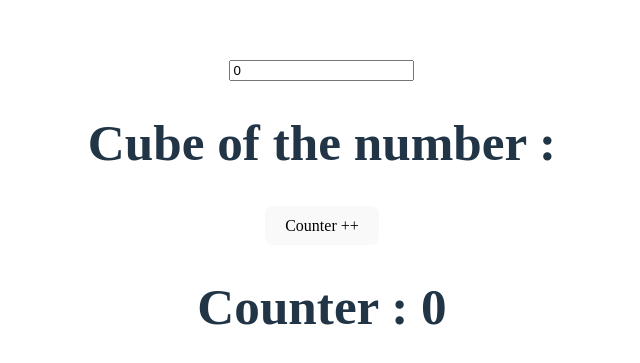
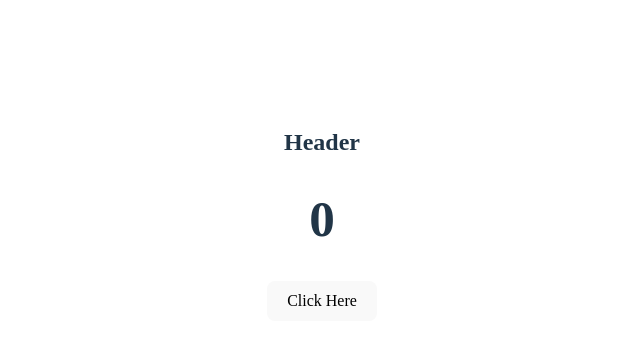
Before and after one commit to RanjeetKumar63/Hookes, a React (Vite) app: page / in a window 1280 px wide. Shown: the part 185-548 px from the top of the page, without its empty margins (318-958 px from the left). Built offline with nearby package versions, Linux system fonts and the light colour scheme.

Commit message:
update all

```diff
--- a/src/App.jsx
+++ b/src/App.jsx
@@ -1,167 +1,191 @@
-// import React, { useState } from "react";
+// // import React, { useState } from "react";
+// // import "./App.css";
+
+// // const App = () => {
+// //   const [car, setCar] = useState({
+// //     brand: "Ferrari",
+// //     model: "Roma",
+// //     year: "2023",
+// //     color: "Red",
+// //   });
+// //   const changeColor = () => {
+// //     setCar((prev) => {
+// //       return { ...prev, color: "blue" };
+// //     });
+// //   };
+
+// //   return (
+// //     <div>
+// //       <h1>My {car.brand}</h1>
+// //       <h2>
+// //         It is a {car.color}, {car.model} & {car.year} Roma from 2023
+// //       </h2>
+// //       <button onClick={changeColor}>Blue</button>
+// //     </div>
+// //   );
+// // };
+
+// // export default App;
+
+// // import React, { useState } from "react";
+// // import "./App.css";
+
+// // const App = () => {
+// //   const [count, setCount] = useState(0);
+// //   const increaseCount = () => {
+// //     setCount((count) => count + 1);
+// //     setCount((count) => count + 1);
+// //     setCount((count) => count + 1);
+// //     setCount((count) => count + 1);
+// //   };
+// //   return (
+// //     <div>
+// //       <h1>Count : {count}</h1>
+// //       <button onClick={increaseCount}>Increase by 4</button>
+// //     </div>
+// //   );
+// // };
+
+// // export default App;
+
+// // import { useEffect, useState } from "react";
+
+// // import "./App.css";
+
+// // const App = () => {
+// //   const [count, setCount] = useState(0);
+// //   const [name, setName] = useState("Exotic_Coder");
+// //   useEffect(() => {
+// //     setTimeout(() => {
+// //       setCount((count) => count + 1);
+// //     }, 2000);
+// //   }, [count, name]);
+// //   return (
+// //     <div>
+// //       <h1>
+// //         I've rendered {count} {""}
+// //         {name} times!
+// //       </h1>
+// //     </div>
+// //   );
+// // };
+
+// // export default App;
+
+// //             **************  UseRef ******************
+// // import React, { useEffect, useRef, useState } from "react";
+// // import "./App.css";
+
+// // const App = () => {
+// //   const [value, setValue] = useState(0);
+// //   //const [count, setCount] = useState(0);
+// //   const count = useRef(0);
+// //   console.log(count);
+
+// //   useEffect(() => {
+// //     count.current = count.current + 1;
+// //   });
+// //   return (
+// //     <>
+// //       <button
+// //         onClick={() => {
+// //           setValue((prev) => prev - 1);
+// //         }}
+// //       >
+// //         -1
+// //       </button>
+// //       <h1>{value}</h1>
+// //       <button
+// //         onClick={() => {
+// //           setValue((prev) => prev + 1);
+// //         }}
+// //       >
+// //         +1
+// //       </button>
+// //       <h1>Render Count : {count.current}</h1>
+// //     </>
+// //   );
+// // };
+
+// // export default App;
+
+// // const App = () => {
+// //   const inputElement = useRef();
+
+// //   const btnClicked = () => {
+// //     console.log(inputElement.current);
+// //     inputElement.current.style.background = "blue";
+// //   };
+
+// //   return (
+// //     <>
+// //       <input type="text" placeholder="First Name" ref={inputElement} />
+// //       <button onClick={btnClicked}>Click Here</button>
+// //     </>
+// //   );
+// // };
+
+// // export default App;
+
+// //       **************     use Memo Hook  ****************
+// import React, { useMemo, useState } from "react";
 // import "./App.css";
 
 // const App = () => {
-//   const [car, setCar] = useState({
-//     brand: "Ferrari",
-//     model: "Roma",
-//     year: "2023",
-//     color: "Red",
-//   });
-//   const changeColor = () => {
-//     setCar((prev) => {
-//       return { ...prev, color: "blue" };
-//     });
-//   };
+//   const [number, setNumber] = useState(0);
+//   const [counter, setCounter] = useState(0);
 
-//   return (
-//     <div>
-//       <h1>My {car.brand}</h1>
-//       <h2>
-//         It is a {car.color}, {car.model} & {car.year} Roma from 2023
-//       </h2>
-//       <button onClick={changeColor}>Blue</button>
-//     </div>
-//   );
-// };
+//   function cubeNum(num) {
+//     console.log("Calculation Done!");
+//     return Math.pow(num, 3);
+//   }
 
-// export default App;
-
-// import React, { useState } from "react";
-// import "./App.css";
-
-// const App = () => {
-//   const [count, setCount] = useState(0);
-//   const increaseCount = () => {
-//     setCount((count) => count + 1);
-//     setCount((count) => count + 1);
-//     setCount((count) => count + 1);
-//     setCount((count) => count + 1);
-//   };
-//   return (
-//     <div>
-//       <h1>Count : {count}</h1>
-//       <button onClick={increaseCount}>Increase by 4</button>
-//     </div>
-//   );
-// };
-
-// export default App;
-
-// import { useEffect, useState } from "react";
-
-// import "./App.css";
-
-// const App = () => {
-//   const [count, setCount] = useState(0);
-//   const [name, setName] = useState("Exotic_Coder");
-//   useEffect(() => {
-//     setTimeout(() => {
-//       setCount((count) => count + 1);
-//     }, 2000);
-//   }, [count, name]);
-//   return (
-//     <div>
-//       <h1>
-//         I've rendered {count} {""}
-//         {name} times!
-//       </h1>
-//     </div>
-//   );
-// };
-
-// export default App;
-
-//             **************  UseRef ******************
-// import React, { useEffect, useRef, useState } from "react";
-// import "./App.css";
-
-// const App = () => {
-//   const [value, setValue] = useState(0);
-//   //const [count, setCount] = useState(0);
-//   const count = useRef(0);
-//   console.log(count);
-
-//   useEffect(() => {
-//     count.current = count.current + 1;
-//   });
+//   const result = useMemo(() => {
+//     cubeNum(number);
+//   }, [number]);
 //   return (
 //     <>
+//       <input
+//         type="number"
+//         value={number}
+//         onChange={(e) => {
+//           setNumber(e.target.value);
+//         }}
+//       />
+//       <h1>Cube of the number : {result}</h1>
 //       <button
 //         onClick={() => {
-//           setValue((prev) => prev - 1);
+//           setCounter(counter + 1);
 //         }}
 //       >
-//         -1
+//         Counter ++{" "}
 //       </button>
-//       <h1>{value}</h1>
-//       <button
-//         onClick={() => {
-//           setValue((prev) => prev + 1);
-//         }}
-//       >
-//         +1
-//       </button>
-//       <h1>Render Count : {count.current}</h1>
+//       <h1> Counter : {counter}</h1>
 //     </>
 //   );
 // };
 
 // export default App;
 
-// const App = () => {
-//   const inputElement = useRef();
+//   ******            UseCall Back **********
 
-//   const btnClicked = () => {
-//     console.log(inputElement.current);
-//     inputElement.current.style.background = "blue";
-//   };
-
-//   return (
-//     <>
-//       <input type="text" placeholder="First Name" ref={inputElement} />
-//       <button onClick={btnClicked}>Click Here</button>
-//     </>
-//   );
-// };
-
-// export default App;
-
-//       **************     use Memo Hook  ****************
-import React, { useMemo, useState } from "react";
+import React, { useCallback, useState } from "react";
+import Header from "./components/Header";
 import "./App.css";
 
 const App = () => {
-  const [number, setNumber] = useState(0);
-  const [counter, setCounter] = useState(0);
+  const [count, setCount] = useState(0);
 
-  function cubeNum(num) {
-    console.log("Calculation Done!");
-    return Math.pow(num, 3);
-  }
+  const newFn = useCallback((count) => {}, [count]);
 
-  const result = useMemo(() => {
-    cubeNum(number);
-  }, [number]);
   return (
-    <>
-      <input
-        type="number"
-        value={number}
-        onChange={(e) => {
-          setNumber(e.target.value);
-        }}
-      />
-      <h1>Cube of the number : {result}</h1>
-      <button
-        onClick={() => {
-          setCounter(counter + 1);
-        }}
-      >
-        Counter ++{" "}
-      </button>
-      <h1> Counter : {counter}</h1>
-    </>
+    <div>
+      <Header newFn={newFn} />
+
+      <h1>{count}</h1>
+
+      <button onClick={() => setCount((prev) => prev + 1)}>Click Here</button>
+    </div>
   );
 };
 
--- /dev/null
+++ b/src/components/Header.jsx
@@ -0,0 +1,11 @@
+import React from "react";
+
+const Header = () => {
+  return (
+    <div>
+      <h2>Header</h2>
+    </div>
+  );
+};
+
+export default Header;
```
